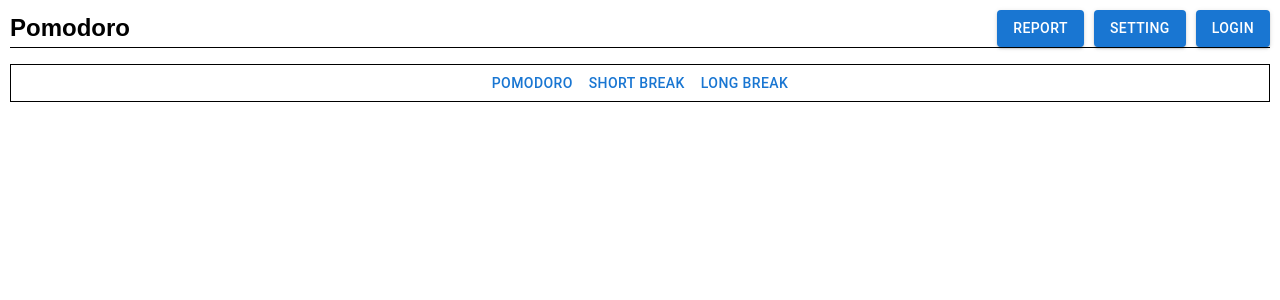
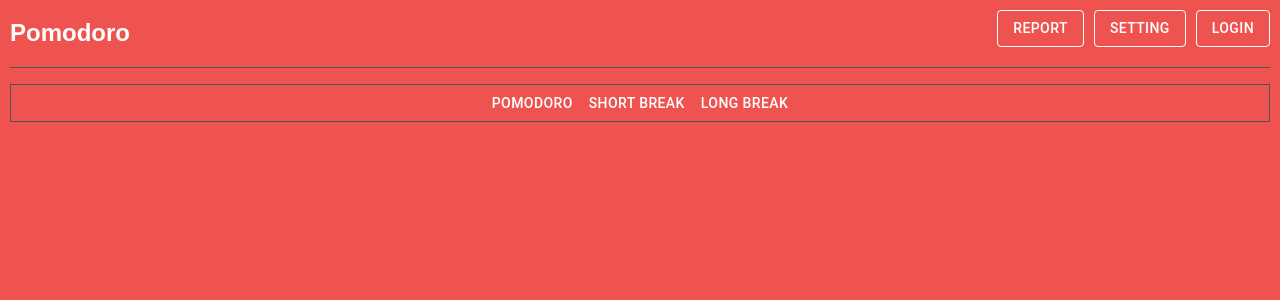
Before and after one commit to karthicbz/pomodoro, a React (Vite) app: page / in a window 1280 px wide. Shown: the top 300 px of the page. Built offline with nearby package versions, Linux system fonts and the light colour scheme; the HTML template or start-up script is replaced by a standard one.

Commit message:
added function to change background color

```diff
--- a/src/App.css
+++ b/src/App.css
@@ -12,4 +12,6 @@ body {
 #root {
   padding: 10px;
   height: 100%;
+  background: #ef5350;
+  transition: background ease-in-out 1s;
 }
--- a/src/components/Navbar/Navbar.jsx
+++ b/src/components/Navbar/Navbar.jsx
@@ -6,9 +6,9 @@ const Navbar = () => {
     <Wrapper>
       <h2>Pomodoro</h2>
       <ButtonWrapper>
-        <Button variant="contained">Report</Button>
-        <Button variant="contained">Setting</Button>
-        <Button variant="contained">Login</Button>
+        <Button variant="outlined">Report</Button>
+        <Button variant="outlined">Setting</Button>
+        <Button variant="outlined">Login</Button>
       </ButtonWrapper>
     </Wrapper>
   );
--- a/src/components/Navbar/Navbar.styles.js
+++ b/src/components/Navbar/Navbar.styles.js
@@ -4,7 +4,12 @@ export const Wrapper = styled.div`
   font-family: Arial, Helvetica, sans-serif;
   display: flex;
   align-items: center;
-  border-bottom: 1px solid black;
+  border-bottom: 1px solid #535353;
+  padding-bottom: 10px;
+
+  & > h2 {
+    color: white;
+  }
 `;
 
 export const ButtonWrapper = styled(Wrapper)`
@@ -12,4 +17,13 @@ export const ButtonWrapper = styled(Wrapper)`
   display: flex;
   gap: 10px;
   border-bottom: none;
+
+  & > button {
+    color: white;
+    border-color: white;
+  }
+
+  & > button:hover {
+    border-color: white;
+  }
 `;
--- a/src/components/TimerBox/TimerBox.styles.js
+++ b/src/components/TimerBox/TimerBox.styles.js
@@ -1,7 +1,7 @@
 import styled from "styled-components";
 
 export const Wrapper = styled.div`
-  border: 1px solid black;
+  border: 1px solid #535353;
   margin-top: 1rem;
   display: flex;
   justify-content: center;
--- a/src/components/TimerOptions/TimerOptions.jsx
+++ b/src/components/TimerOptions/TimerOptions.jsx
@@ -2,11 +2,28 @@ import { Button } from "@mui/material";
 import { Wrapper } from "./TimerOptions.styles";
 
 const TimerOptions = () => {
+  const changeBackground = (color) => {
+    const root = document.getElementById("root");
+    root.style.background = color;
+  };
+
+  const handlePomodoro = () => changeBackground("#ef5350");
+
+  const handleShortBreak = () => changeBackground("#26a69a");
+
+  const handleLongBreak = () => changeBackground("#42a5f5");
+
   return (
     <Wrapper>
-      <Button varient="text">Pomodoro</Button>
-      <Button varient="text">Short Break</Button>
-      <Button varient="text">Long Break</Button>
+      <Button varient="text" onClick={handlePomodoro} sx={{ color: "white" }}>
+        Pomodoro
+      </Button>
+      <Button varient="text" onClick={handleShortBreak} sx={{ color: "white" }}>
+        Short Break
+      </Button>
+      <Button varient="text" onClick={handleLongBreak} sx={{ color: "white" }}>
+        Long Break
+      </Button>
     </Wrapper>
   );
 };
```
